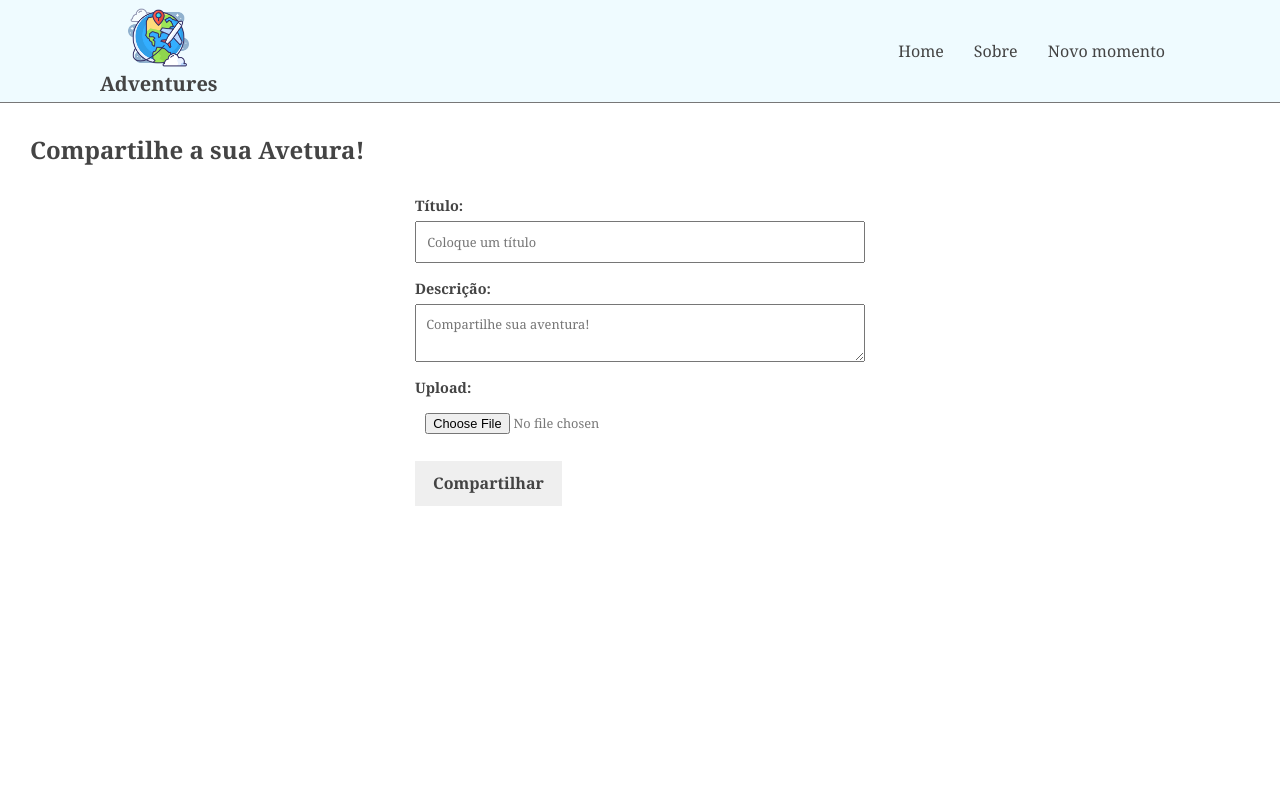
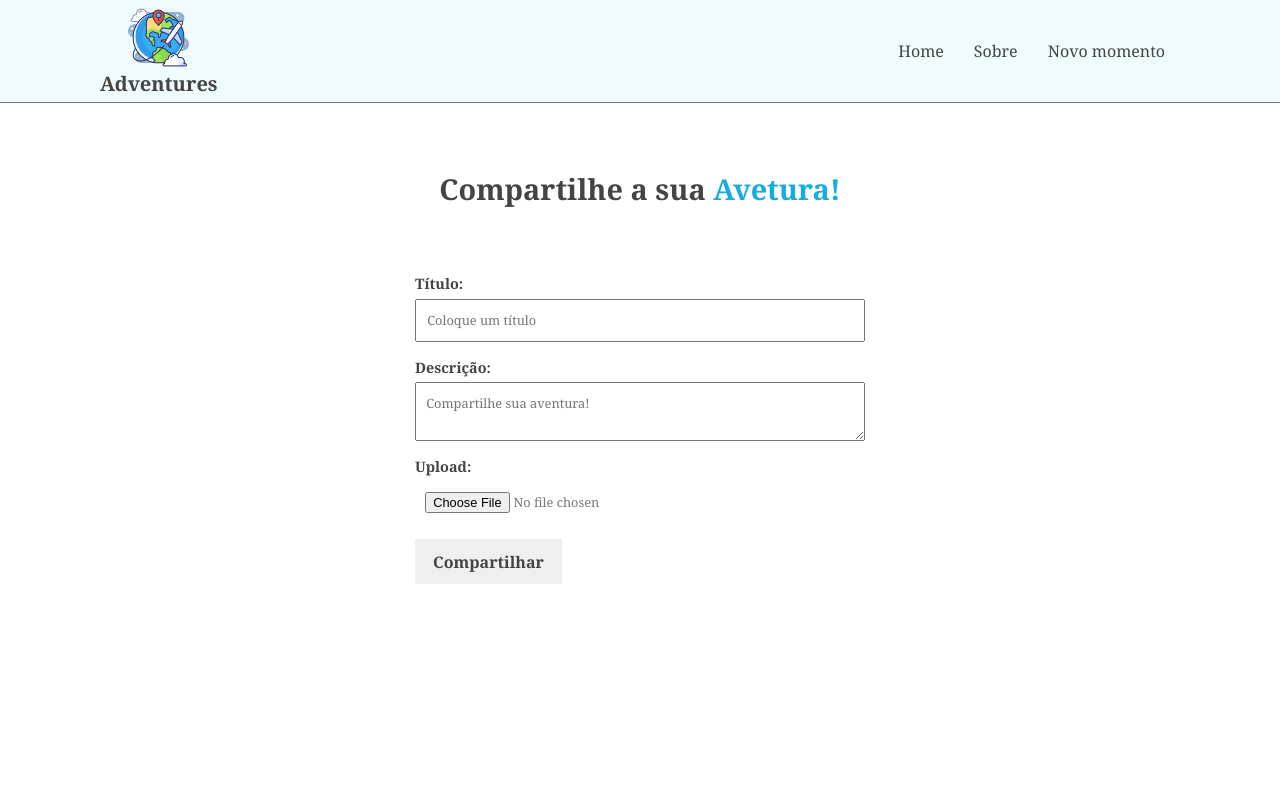
Before and after one commit to victorlourenco-vhl/adventures-front, an Angular app: page /new-moment in a window 1280 px wide. Shown: the top 800 px of the page. Built offline with nearby package versions, Linux system fonts and the light colour scheme.

Commit message:
STYLE: Ajustando layout da página de new moment

```diff
--- a/src/app/components/pages/new-moment/new-moment.component.css
+++ b/src/app/components/pages/new-moment/new-moment.component.css
@@ -1,3 +1,10 @@
 h2 {
     margin: 30px;
+    text-align: center;
+    margin: 2.3em;
+    font-size: 1.8em;
 }
+
+h2 span {
+    color: #14ade0;
+}
```
